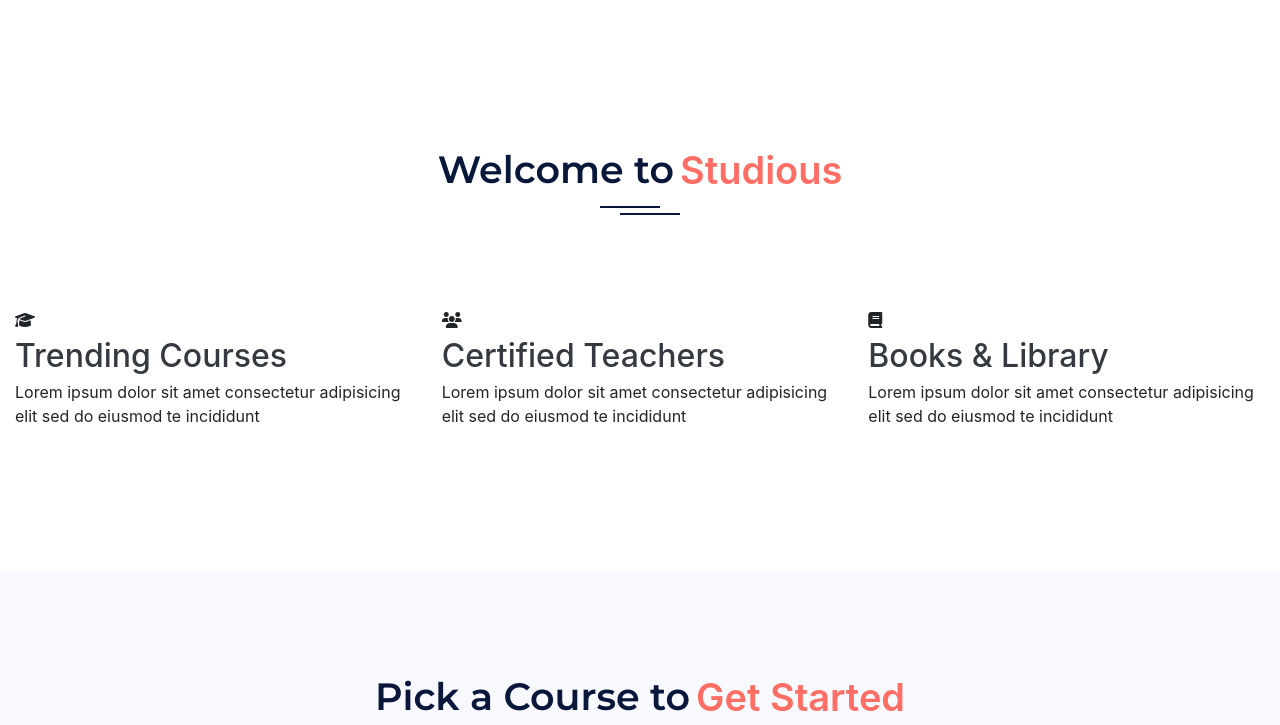
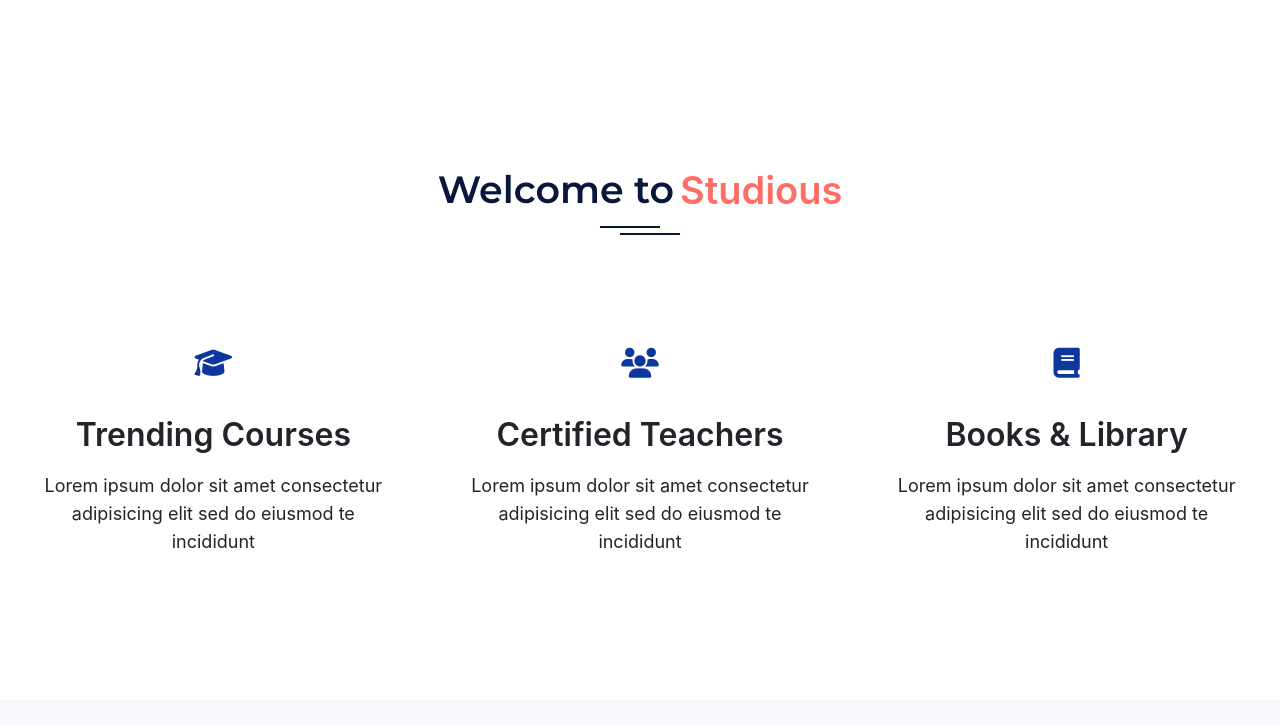
Before and after one commit to nvthanh-fedev/capstone_bootstrap_final, a plain HTML site: page index.html in a window 1280 px wide. Shown: the part 1039-1764 px from the top of the page. Drawn offline with nearby package versions, Linux system fonts and the light colour scheme.

Commit message:
final studious

```diff
--- a/css/style.css
+++ b/css/style.css
@@ -685,4 +685,42 @@
 #section .icon_info p {
   color: var(--section-text-color);
 }
-/* fix */
+.Studious {
+  padding-top: 100px;
+  background-color: var(--studious-bg-color);
+}
+.studious {
+  text-align: center;
+  padding: 0px 30px;
+}
+.studious .feature-icon i {
+  border: 1px var(--studious-bgicon-color) solid;
+  font-size: 30px;
+  border-radius: 50%;
+  width: 70px;
+  height: 70px;
+  line-height: 70px;
+  background-color: var(--studious-bgicon-color);
+  color: #0d369f;
+  margin-bottom: 20px;
+}
+.studious p {
+  margin-top: 20px;
+  font-size: 18px;
+  line-height: 28px;
+  color: var(--studious-text-color);
+}
+.studious a {
+  text-decoration: none;
+  transition: all 0.1s;
+  font-size: 24px;
+  line-height: 34px;
+  font-weight: 600;
+  color: var(--studious-title-color);
+}
+.studious a:hover {
+  color: var(--hover-to-orange);
+}
+.studious h3:first-of-type {
+  color: var(--studious-title-color);
+}
```
